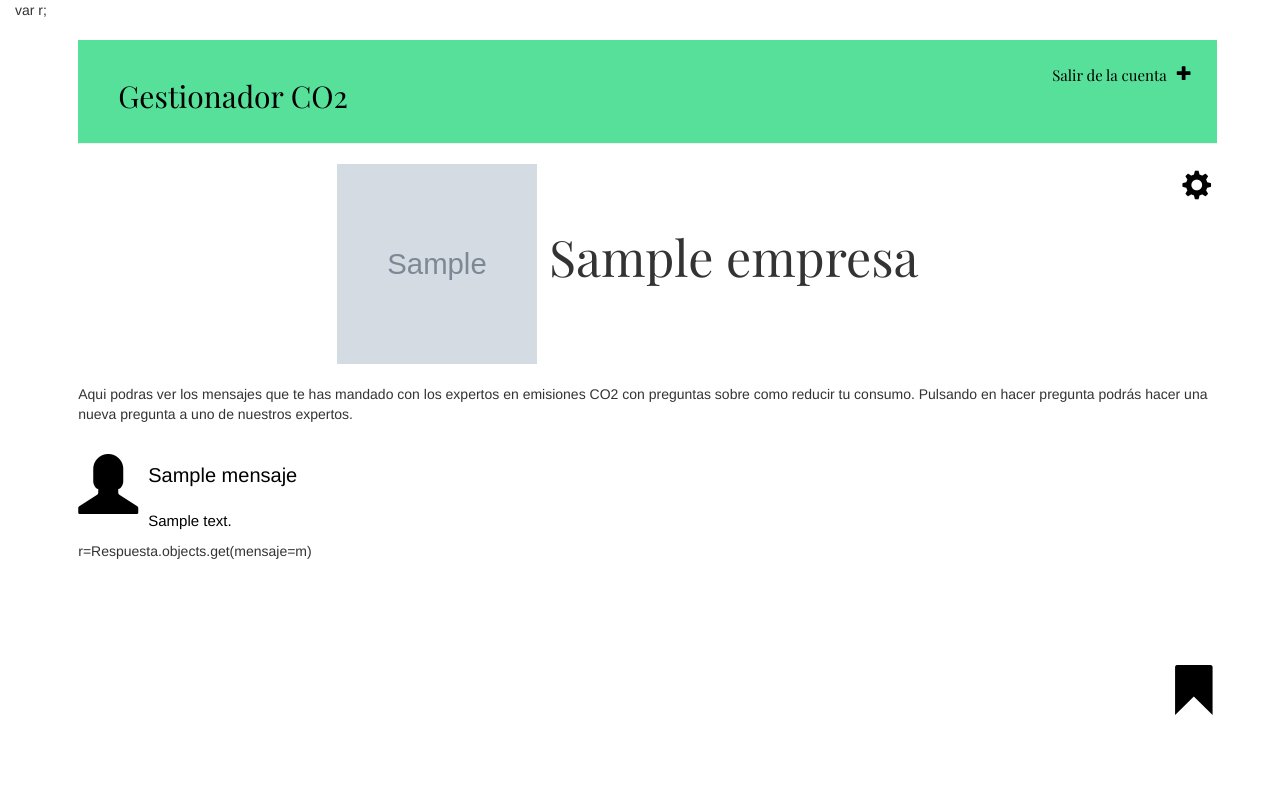
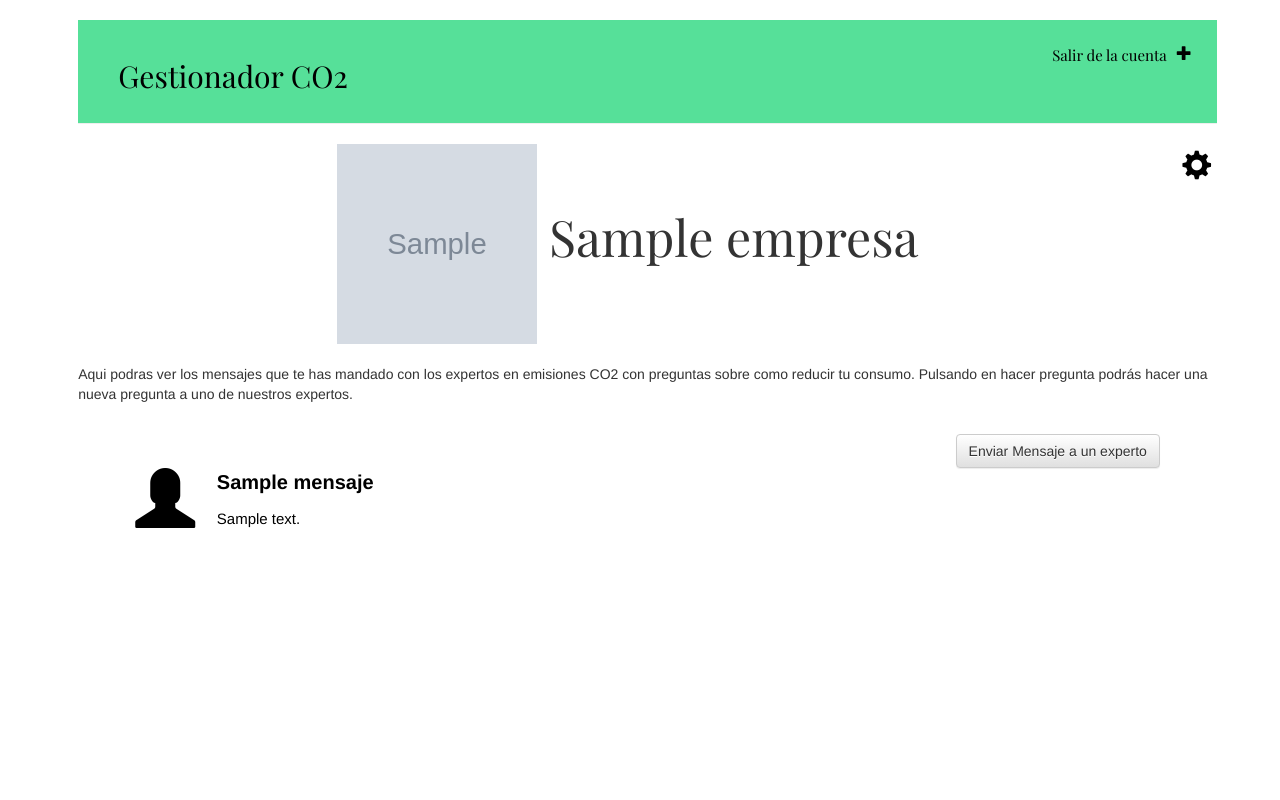
Before and after one commit to apesantvin/proyecto, a Django app: page /mensajes/1/ in a window 1280 px wide. Run offline with Django 3.2, Linux system fonts and the light colour scheme; a user stored in the database is signed in; tables that the repository leaves empty hold one stand-in row (values such as "Sample post"); grey boxes marked "Sample" are stand-in pictures; some libraries are stand-ins or nearby versions.

Commit message:
Ayuda_con_Expertos-Mensajes

```diff
--- a/GestionCO2/static/css/base.css
+++ b/GestionCO2/static/css/base.css
@@ -101,7 +101,7 @@ form {
     box-sizing: border-box;
 }
 .Espacio4{
-    height: 7%;
+    height: 5%;
     box-sizing: border-box;
 }
 
@@ -163,7 +163,7 @@ form {
 
 .expertos{
     float: right;
-    width: 70%;
+    width: 85%;
 }
 .expertos p{
     float: right;
@@ -173,21 +173,25 @@ form {
 }
 
 .mensaje{
-    float: left;
-    width:90%;
+    float: right;
+    width:95%;
 }
-.mensaje p{
+
+.usuario{
+    width:60px;
     float: left;
     font-size: 60px;
     color: #000000;
-    margin-right: 10px;
+    margin-right: 2%;
 }
-
-.texto h5{
+.texto{
+    width:83%;
+    float: left;
+}
+.texto a{
     float: left;
     font-size: 20px;
     color: #000000;
-    margin-bottom: 10px;
 }
 
 
@@ -198,10 +202,26 @@ form {
 }
 
 .texto-expertos p{
-    width:80%;
+    width:85%;
     text-align: right;
     font-size: 13px;
     color: #000000;
+}
+
+.texto-expertos h5{
+    float: right;
+    font-size: 20px;
+    color: #000000;
+}
+
+
+.Añadir_mensaje{
+    width:95%;
+    text-align: right;
+}
+.post-form, .post-form{
+    width:450px;
+    float: center;
 }
 
 @media screen and (max-width: 800px){
--- a/GestionCO2/templates/GestionCO2/mensajes.html
+++ b/GestionCO2/templates/GestionCO2/mensajes.html
@@ -1,29 +1,23 @@
-var r;
-
 {% extends 'GestionCO2/empresa_detalles.html' %}
 
 {% block content_1 %}
     <p> Aqui podras ver los mensajes que te has mandado con los expertos en emisiones CO2 con preguntas sobre como reducir tu consumo. Pulsando en hacer pregunta podrás hacer una nueva pregunta a uno de nuestros expertos.</p>
     <br/>
+    <div class="Añadir_mensaje">
+        <a href="{% url 'añadir_mensaje' pk=empresa.pk %}" class="save btn btn-default">Enviar Mensaje a un experto</a>
+    </div>
     {% for m in lista_mensajes %}
         <div class="mensaje">
-            <p class="glyphicon glyphicon-user"></p>
+            <div class="usuario">
+                <p class="glyphicon glyphicon-user"></p>
+            </div>
             <div class="texto">
-                <h5> {{m.titulo}} </h5>
+                <a href="{% url 'mensaje_detalles' pk=empresa.pk mensajePK=m.pk %}"><strong> {{m.titulo}} </a></strong>
                 <div class="Espacio4"></div>
                 <p> {{m.texto}} </p>
+                <div class="Espacio4"></div>
             </div>
         </div>
-        {% if m.respondido == 1%}
-            r=Respuesta.objects.get(mensaje=m)
-            <div class="Espacio2"></div>
-            <div class="expertos">
-                <p class="glyphicon glyphicon-bookmark"></p>
-                <div class="texto-expertos">
-                    <p> {{r.texto}} </p>
-                </div>
-            </div>
-        {% endif %}
     {% empty %}
         <p> Todavia no tienes mensajes </p>
     {% endfor %}
--- a/GestionCO2/urls.py
+++ b/GestionCO2/urls.py
@@ -16,5 +16,7 @@ urlpatterns = [
     path('añadir_generador/<int:pk>/', views.añadir_generador, name='añadir_generador'),
     path('añadir_empresa/', views.añadir_empresa, name='añadir_empresa'),
     path('mensajes/<int:pk>/', views.mensajes, name='mensajes'),
+    path('mensaje/<int:pk>/<int:mensajePK>', views.mensaje_detalles, name='mensaje_detalles'),
+    path('añadir_mensaje/<int:pk>/', views.añadir_mensaje, name='añadir_mensaje'),
     path('register', views.register, name='register'),
 ]+ static(settings.MEDIA_URL,document_root=settings.MEDIA_ROOT)
--- a/GestionCO2/views.py
+++ b/GestionCO2/views.py
@@ -63,7 +63,25 @@ def mensajes(request, pk):
     e = get_object_or_404(Empresa, pk=pk)
     lista_mensajes = Mensaje.objects.filter(empresa=e)
     return render(request, 'GestionCO2/mensajes.html',  {'empresa': e, 'lista_mensajes':lista_mensajes})
-
+@login_required
+def mensaje_detalles(request, pk, mensajePK):
+    e = get_object_or_404(Empresa, pk=pk)
+    m = get_object_or_404(Mensaje, pk=mensajePK)
+    return render(request, 'GestionCO2/mensaje_detalles.html',  {'empresa': e, 'm' : m})
+@login_required
+def añadir_mensaje(request, pk):
+    e = get_object_or_404(Empresa, pk=pk)
+    if request.method == "POST":
+        form = mensajeForm(request.POST)
+        if form.is_valid():
+            mensaje = form.save(commit=False)
+            mensaje.empresa = e
+            mensaje.fecha_publicacion=timezone.now()
+            mensaje.preguntar()
+            return redirect('mensajes', pk=e.pk)
+    else:
+        form = mensajeForm()
+    return render(request, 'GestionCO2/añadir_mensaje.html', {'empresa': e, 'form':form})
 @login_required
 def añadir_empresa(request):
     if request.method == "POST":
```
Also changed, not shown: GestionCO2/forms.py (+7 -0 lines), GestionCO2/templates/GestionCO2/añadir_mensaje.html (added, +14 -0 lines), GestionCO2/templates/GestionCO2/mensaje_detalles.html (added, +31 -0 lines).
